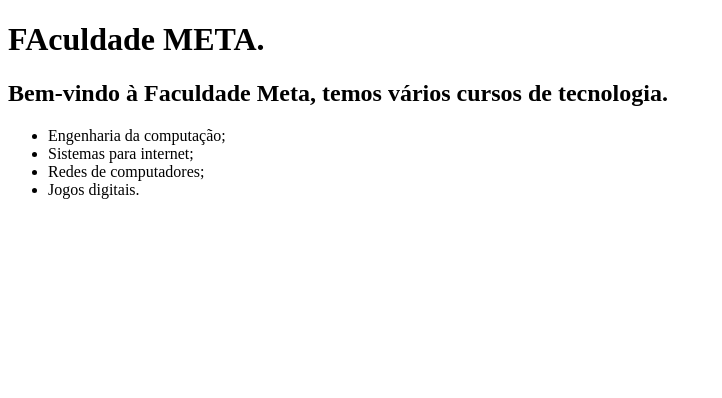
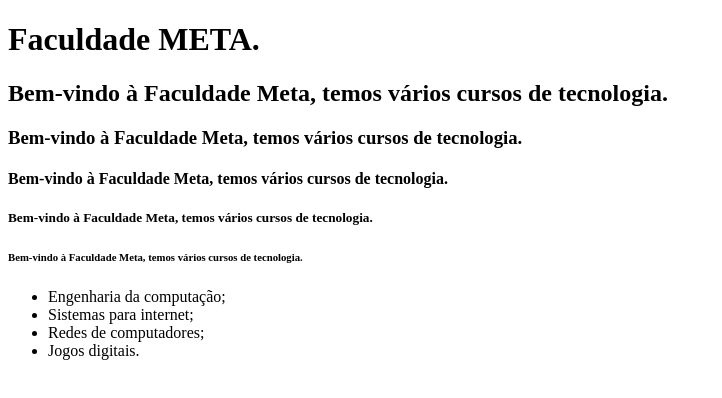
Before and after one commit to thaysevscncls/Liguagem-de-programacao, a plain HTML site: page index.html in a window 1280 px wide. Shown: the whole page, without its empty margins (0-722 px from the left). Drawn offline with Linux system fonts and the light colour scheme.

Commit message:
adicionando arquivo index.html

```diff
--- a/index.html
+++ b/index.html
@@ -5,9 +5,14 @@
 	<title>Faculdade META</title>
 </head>
 <body>
-<h1>FAculdade META.</h1>
+<h1>Faculdade META.</h1>
 
 <h2>Bem-vindo à Faculdade Meta, temos vários cursos de tecnologia.</h2>
+<h3>Bem-vindo à Faculdade Meta, temos vários cursos de tecnologia.</h3>
+<h4>Bem-vindo à Faculdade Meta, temos vários cursos de tecnologia.</h4>
+<h5>Bem-vindo à Faculdade Meta, temos vários cursos de tecnologia.</h5>
+<h6>Bem-vindo à Faculdade Meta, temos vários cursos de tecnologia.</h6>
+
 <ul>
 	<li>Engenharia da computação;</li>
 
```
